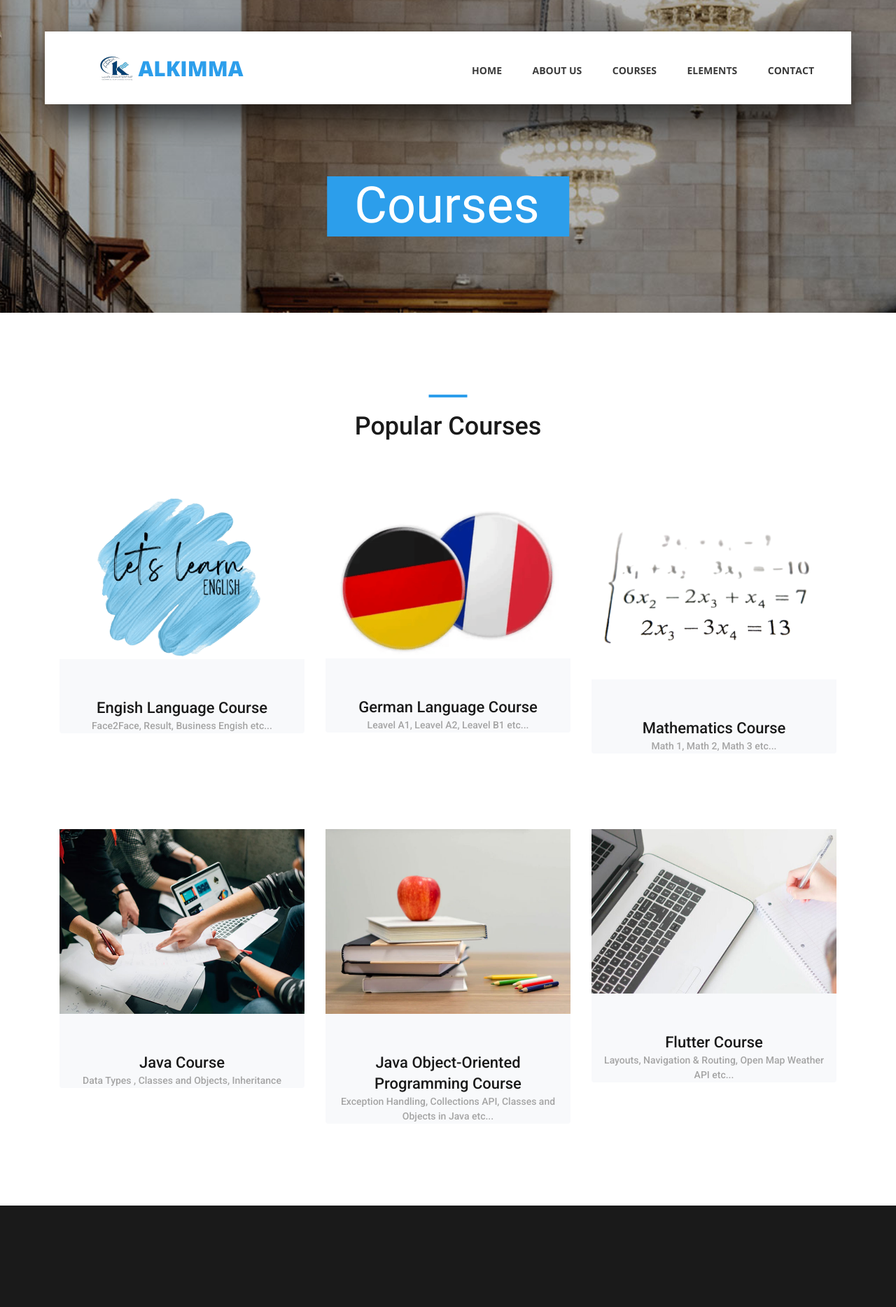
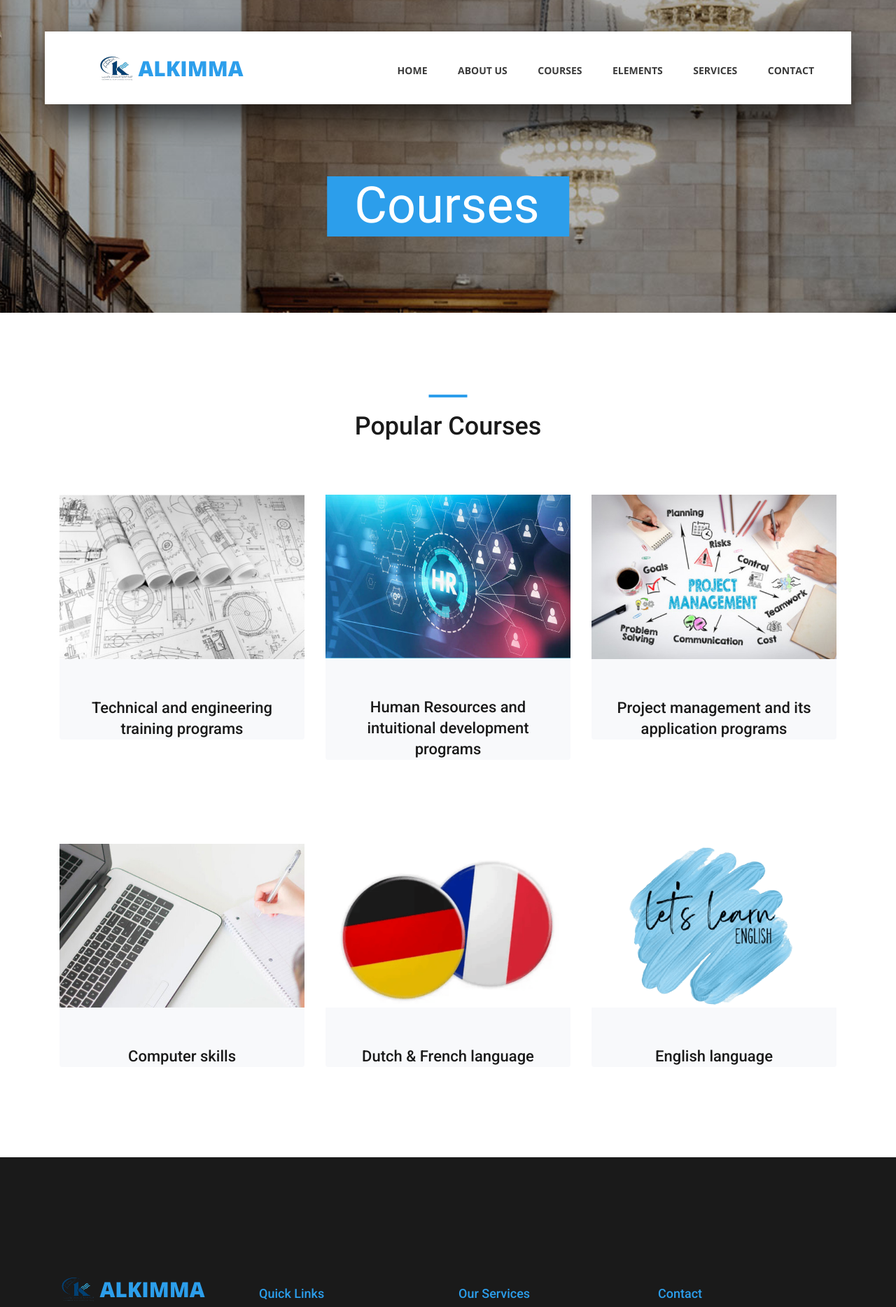
Before and after one commit to amrobollad/Alkimma-Website, a plain HTML site: page courses.html in a window 1280 px wide. Shown: the top 1868 px of the page at 70% size. Drawn offline with nearby package versions, Linux system fonts and the light colour scheme.

Commit message:
Update courses.html

```diff
--- a/courses.html
+++ b/courses.html
@@ -31,11 +31,12 @@
 			<nav class="main_nav_container">
 				<div class="main_nav">
 					<ul class="main_nav_list">
-						<li class="main_nav_item"><a href="index.html">home</a></li>
-				     	<li class="main_nav_item"><a href="about.html">about us</a></li>
-						<li class="main_nav_item"><a href="courses.html">courses</a></li>
-						<li class="main_nav_item"><a href="elements.html">elements</a></li>
-						<li class="main_nav_item"><a href="contact.html">contact</a></li>
+						<li class="main_nav_item"><a href="index.html">Home</a></li>
+					    <li class="main_nav_item"><a href="about.html">About us</a></li>
+						<li class="main_nav_item"><a href="courses.html">Courses</a></li>
+						<li class="main_nav_item"><a href="elements.html">Elements</a></li>
+						<li class="main_nav_item"><a href="services.html">Services</a></li>
+						<li class="main_nav_item"><a href="contact.html">Contact</a></li>
 					</ul>
 				</div>
 			</nav>
@@ -64,10 +65,11 @@
 		<div class="menu_inner menu_mm">
 			<div class="menu menu_mm">
 				<ul class="menu_list menu_mm">
-					<li class="main_nav_item"><a href="index.html">home</a></li>
-					<li class="main_nav_item"><a href="about.html">about us</a></li>
+					<li class="menu_item menu_mm"><a href="index.html">Home</a></li>
+					<li class="menu_item menu_mm"><a href="about.html">About us</a></li>
 					<li class="menu_item menu_mm"><a href="courses.html">Courses</a></li>
 					<li class="menu_item menu_mm"><a href="elements.html">Elements</a></li>
+					<li class="menu_item menu_mm"><a href="services.html">Services</a></li>
 					<li class="menu_item menu_mm"><a href="contact.html">Contact</a></li>
 				</ul>
 
@@ -116,10 +118,9 @@
 				<!-- Popular Course Item -->
 				<div class="col-lg-4 course_box">
 					<div class="card">
-						<img class="card-img-top" src="images/english.png" alt="https://unsplash.com/@kellybrito">
+						<img class="card-img-top" src="images/engineering.jpg" alt="https://unsplash.com/@kellybrito">
 						<div class="card-body text-center">
-							<div class="card-title"><a href="courses.html">Engish Language Course</a></div>
-							<div class="card-text">Face2Face, Result, Business Engish etc...</div>
+							<div class="card-title"><a href="courses.html">Technical and engineering training programs</a></div>
 						</div>
 					</div>
 				</div>
@@ -127,10 +128,9 @@
 				<!-- Popular Course Item -->
 				<div class="col-lg-4 course_box">
 					<div class="card">
-						<img class="card-img-top" src="images/german.png" alt="https://unsplash.com/@dsmacinnes">
+						<img class="card-img-top" src="images/Human.jpg" alt="https://unsplash.com/@dsmacinnes">
 						<div class="card-body text-center">
-							<div class="card-title"><a href="courses.html">German Language Course</a></div>
-							<div class="card-text">Leavel A1, Leavel A2, Leavel B1 etc...</div>
+							<div class="card-title"><a href="courses.html">Human Resources and intuitional development programs</a></div>
 						</div>
 					</div>
 				</div>
@@ -138,10 +138,9 @@
 				<!-- Popular Course Item -->
 				<div class="col-lg-4 course_box">
 					<div class="card">
-						<img class="card-img-top" src="images/math.png" alt="https://unsplash.com/@kellitungay">
+						<img class="card-img-top" src="images/Project_managements.jpg" alt="https://unsplash.com/@kellitungay">
 						<div class="card-body text-center">
-							<div class="card-title"><a href="courses.html">Mathematics Course</a></div>
-							<div class="card-text">Math 1, Math 2, Math 3 etc...</div>
+							<div class="card-title"><a href="courses.html">Project management and its application programs</a></div>
 						</div>
 					</div>
 				</div>
@@ -150,10 +149,9 @@
 				<!-- Popular Course Item -->
 				<div class="col-lg-4 course_box">
 					<div class="card">
-						<img class="card-img-top" src="images/course_2.jpg" alt="https://unsplash.com/@cikstefan">
+						<img class="card-img-top" src="images/course_1.jpg" alt="https://unsplash.com/@cikstefan">
 						<div class="card-body text-center">
-							<div class="card-title"><a href="courses.html">Java Course</a></div>
-							<div class="card-text">Data Types , Classes and Objects, Inheritance </div>
+							<div class="card-title"><a href="courses.html">Computer skills</a></div>
 						</div>
 					</div>
 				</div>
@@ -161,10 +159,9 @@
 				<!-- Popular Course Item -->
 				<div class="col-lg-4 course_box">
 					<div class="card">
-						<img class="card-img-top" src="images/course_6.jpg" alt="https://unsplash.com/@element5digital">
+						<img class="card-img-top" src="images/german.png" alt="https://unsplash.com/@element5digital">
 						<div class="card-body text-center">
-							<div class="card-title"><a href="courses.html">	Java Object-Oriented Programming Course</a></div>
-							<div class="card-text">Exception Handling, Collections API, Classes and Objects in Java etc...</div>
+							<div class="card-title"><a href="courses.html">	Dutch & French language</a></div>
 						</div>
 					</div>
 				</div>
@@ -172,10 +169,9 @@
 				<!-- Popular Course Item -->
 				<div class="col-lg-4 course_box">
 					<div class="card">
-						<img class="card-img-top" src="images/course_1.jpg" alt="https://unsplash.com/@claybanks1989">
+						<img class="card-img-top" src="images/english.png" alt="https://unsplash.com/@claybanks1989">
 						<div class="card-body text-center">
-							<div class="card-title"><a href="courses.html">Flutter Course</a></div>
-							<div class="card-text">Layouts, Navigation & Routing, Open Map Weather API etc...</div>
+							<div class="card-title"><a href="courses.html">English language</a></div>
 						</div>
 					</div>
 				</div>
@@ -210,13 +206,14 @@
 					<!-- Footer Column - Menu -->
 
 					<div class="col-lg-3 footer_col">
-						<div class="footer_column_title">Menu</div>
+						<div class="footer_column_title">Quick Links</div>
 						<div class="footer_column_content">
 							<ul>
 								<li class="footer_list_item"><a href="index.html">Home</a></li>
-								<li class="footer_list_item"><a href="about">About Us</a></li>
+								<li class="footer_list_item"><a href="about.html">About Us</a></li>
 								<li class="footer_list_item"><a href="courses.html">Courses</a></li>
 								<li class="footer_list_item"><a href="elements.html">Elements</a></li>
+								<li class="footer_list_item"><a href="services.html">Services</a></li>
 								<li class="footer_list_item"><a href="contact.html">Contact</a></li>
 							</ul>
 						</div>
```
